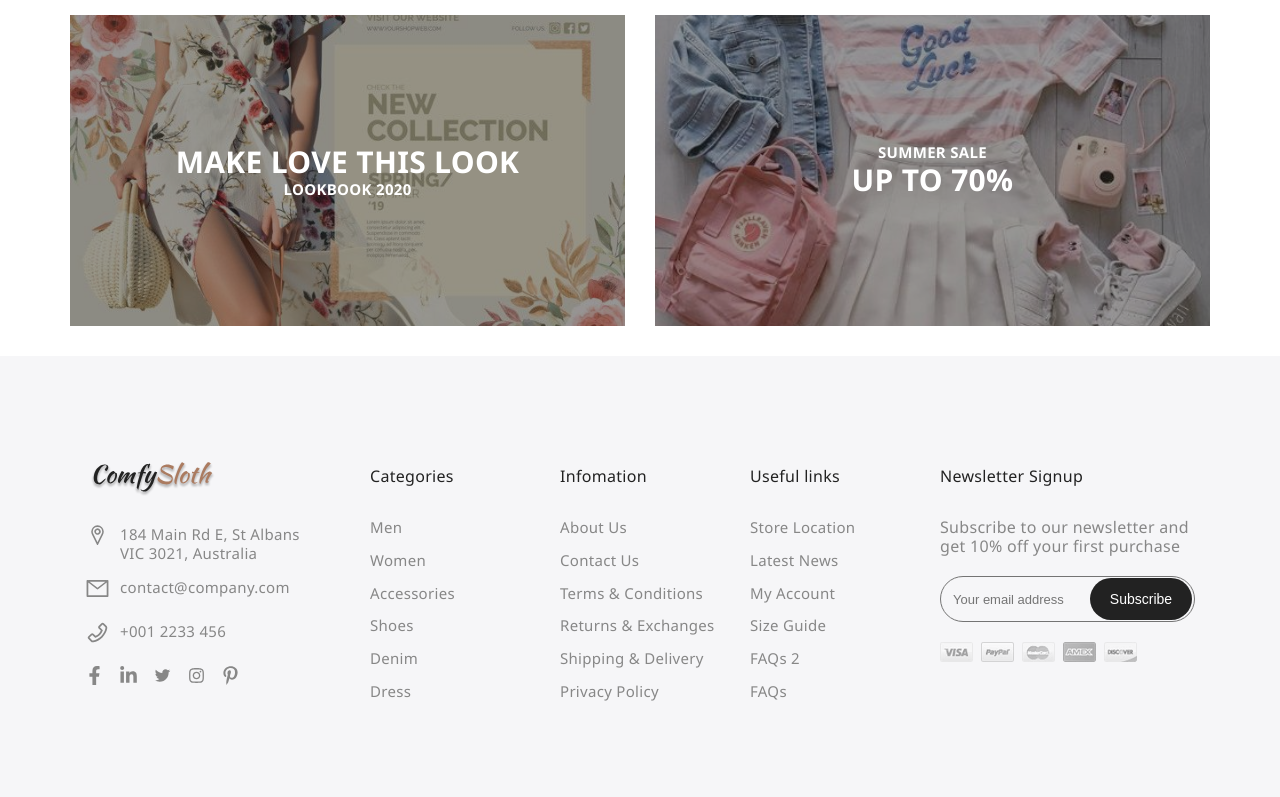
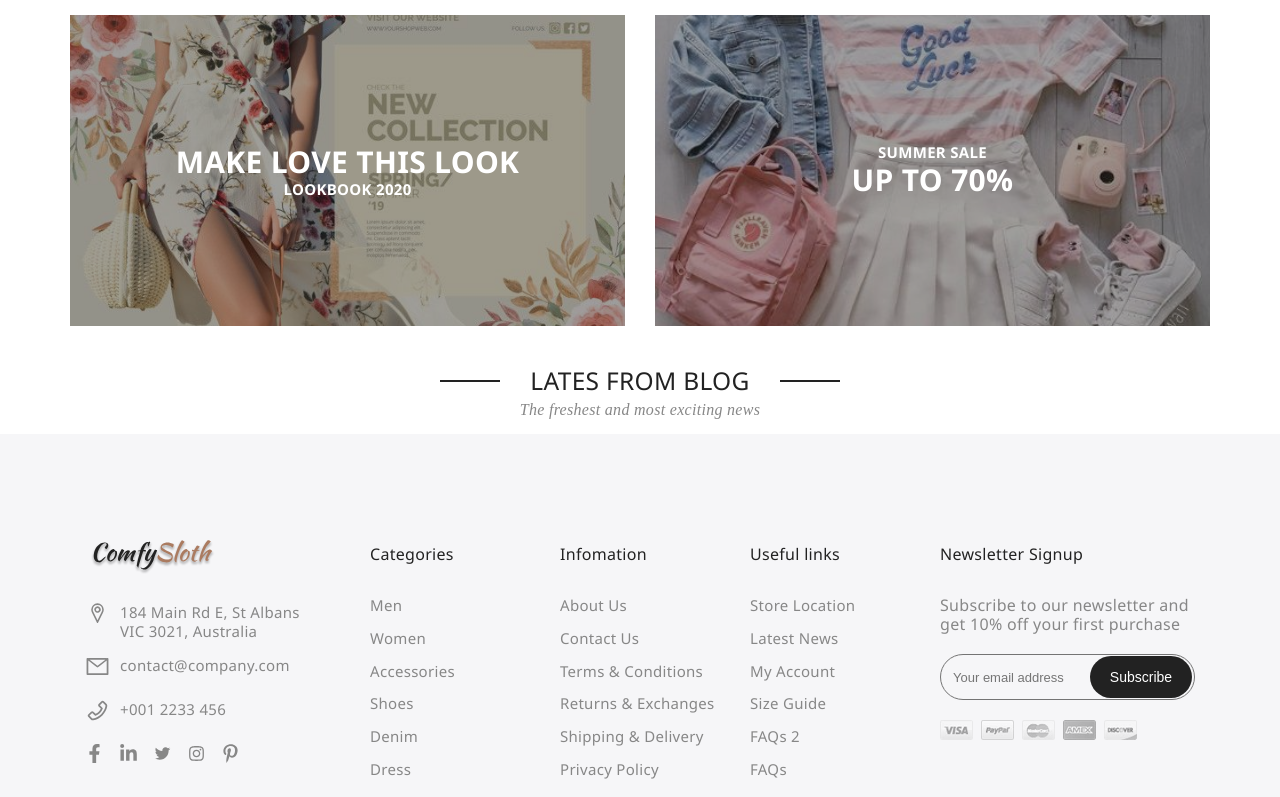
Before and after one commit to RichardHiHi/clothing-web, a React (Create React App) app: page / in a window 1280 px wide. Shown: the part 1367-2164 px from the top of the page. Built offline with nearby package versions, Linux system fonts and the light colour scheme.

Commit message:
done section-title

```diff
--- a/src/components/banner/Banner.js
+++ b/src/components/banner/Banner.js
@@ -7,7 +7,6 @@ const BannerBlog = () => {
   return (
     <div className='banner-section'>
       <div className='banner-container'>
-        <div className='banner-content-wrapper'>
         <Grid container className='banner-list-container'>
           {banners.map((banner, index) => {
             return (
@@ -38,7 +37,6 @@ const BannerBlog = () => {
         </Grid>
       </div>
     </div>
-    </div>
   );
 };
 
--- a/src/components/banner/banner.scss
+++ b/src/components/banner/banner.scss
@@ -36,12 +36,14 @@
     flex-direction: column;
     justify-content: center;
     align-items: center;
-    background-color: rgba(34, 34, 34, 0.466);
+    background-color: rgba(34, 34, 34, 0.433);
     color: $whiteColor;
     h3 {
       @include font-size-weight(3rem, 900);
+      text-align: center;
     }
     h4 {
+      text-align: center;
       @include font-size-weight(1.5rem, 900);
     }
   }
--- a/src/components/blog-instagram/BlogInsta.js
+++ b/src/components/blog-instagram/BlogInsta.js
@@ -2,14 +2,22 @@ import React from 'react';
 import './blogInsta.scss';
 const BlogInsta = () => {
   return (
-   <>
-    <div className='blog-section'>
-     <div className="blog-container">
-      <div className="section-title">
-
+    <>
+      <div className='blog-section'>
+        <div className='blog-container section-container'>
+          <div className='section-title-container'>
+            <h3>
+              <span>LATES FROM BLOG</span>
+            </h3>
+            <span>The freshest and most exciting news</span>
+          </div>
+        </div>
       </div>
-     </div>
-    </div>
+      {/* <div className='insta-section'>
+        <div className='insta-container .section-container'>
+          <div className='section-title'></div>
+        </div>
+      </div> */}
     </>
   );
 };
--- a/src/components/blog-instagram/blogInsta.scss
+++ b/src/components/blog-instagram/blogInsta.scss
@@ -1 +1,47 @@
 @import '../../sassStyles/variables.scss';
+@import '../../sassStyles/mixin.scss';
+
+.section-title-container {
+  text-align: center;
+  h3 {
+    margin-bottom: 10px;
+    display: flex;
+    justify-content: center;
+    align-items: center;
+    span {
+      display: inline-block;
+      @include font-size-weight(2.45rem, 514);
+      color: $letterColor;
+      margin: 0 30px;
+    }
+    &::after,
+    &::before {
+      content: '';
+      display: inline-block;
+      right: 1px;
+      width: 60px;
+      height: 2px;
+      background-color: $letterColor;
+    }
+  }
+  & > span {
+    font-family: Libre Baskerville;
+    font-style: italic;
+    color: $lightLetterColor;
+    @include font-size-weight(1.6rem, 500);
+  }
+}
+
+@media (max-width: 768px) {
+  .section-title-container {
+    h3 {
+      span {
+        margin: 0 10px;
+      }
+      &::after,
+      &::before {
+        width: 30px;
+      }
+    }
+  }
+}
--- a/src/sassStyles/global.scss
+++ b/src/sassStyles/global.scss
@@ -93,6 +93,12 @@ p {
     background-color: lighten($hoverColor, 8%);
   }
 }
+//container of section
+.section-container {
+  padding: 15px;
+  margin: 0 auto;
+  max-width: 1200px;
+}
 
 // // Small devices (landscape phones, 576px and up)
 @media (max-width: 575.99px) {
```
Lines whose indentation alone changed are shown as unchanged.
